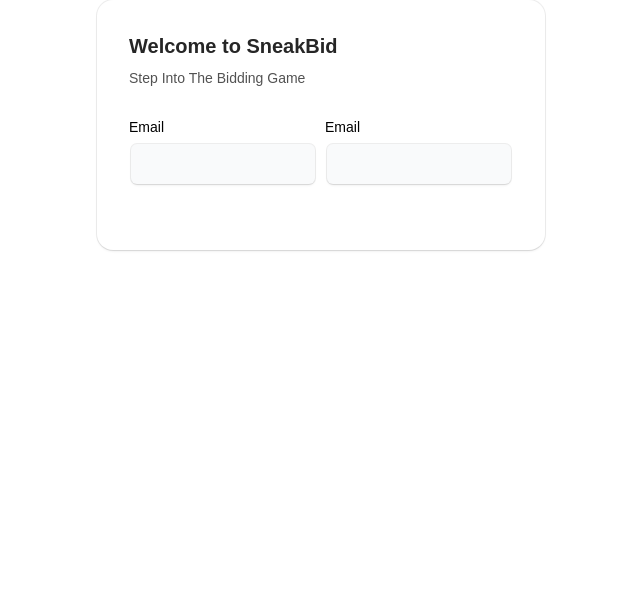
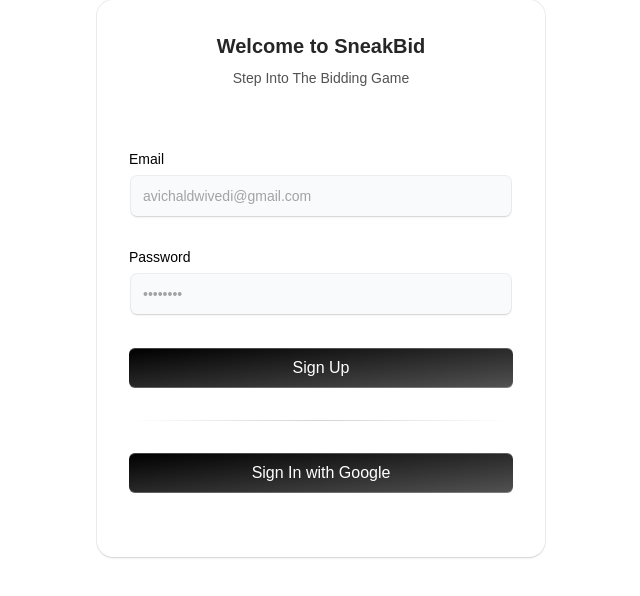
Before and after one commit to AvichalDwivedi2205/Sneak_fire_BAAS, a Next.js app: page / in a window 1280 px wide. Shown: the top 596 px of the page, without its empty margins (319-959 px from the left). Built offline with nearby package versions, Linux system fonts and the light colour scheme; no server answers.

Commit message:
Setting up authentication frontend and backend

```diff
--- a/components/auth/auth.tsx
+++ b/components/auth/auth.tsx
@@ -1,77 +1,94 @@
 "use client";
-import React, {useState} from "react";
+import React, { useState } from "react";
 import { Input } from "@/components/ui/input";
 import { Label } from "@/components/ui/label";
 import { cn } from "@/lib/utils";
-import {auth, googleProvider} from "@/config/firebase"
+import { auth, googleProvider } from "@/config/firebase";
 import {
   createUserWithEmailAndPassword,
   signInWithEmailAndPassword,
   signInWithPopup,
 } from "firebase/auth";
-import { div, form } from "framer-motion/client";
 import { IconBrandGoogle } from "@tabler/icons-react";
 
 const AuthForm = ({ isSignUp }: { isSignUp: boolean }) => {
   const [email, setEmail] = useState("");
-    const [password, setPassowrd] = useState("");
-    const [error, setError] = useState("")
+  const [password, setPassword] = useState("");
+  const [error, setError] = useState("");
 
-    const handleSubmit = async(e:React.FormEvent) => {
-        try{
-             if(isSignUp){
+  const handleSubmit = async (e: React.FormEvent) => {
+    e.preventDefault(); // Prevent the form from reloading the page
+    try {
+      if (isSignUp) {
         await createUserWithEmailAndPassword(auth, email, password);
-             }else{
-                signInWithEmailAndPassword(auth, email, password);
+      } else {
+        await signInWithEmailAndPassword(auth, email, password); // Add await here
       }
-        }catch(err: any){
+    } catch (err: any) {
       setError(err.message);
     }
-    }
+  };
 
-    const handleGoogleSignIn = async () => {
-        try{
+  const handleGoogleProvider = async () => {
+    try {
       await signInWithPopup(auth, googleProvider);
-        }catch (err: any){
+    } catch (err: any) {
       setError(err.message);
     }
-    }
+  };
 
   return (
     <div className="max-w-md w-full mx-auto rounded-none md:rounded-2xl p-4 md:p-8 shadow-input bg-white dark:bg-black">
-            <h2 className="font-bold text-xl text-neutral-800 dark:text-neutral-200">
+      <h2 className="text-center font-bold text-xl text-neutral-800 dark:text-neutral-200">
         Welcome to SneakBid
       </h2>
-            <p className="text-neutral-600 text-sm max-w-sm mt-2 dark:text-neutral-300">
+      <p className="text-center text-neutral-600 text-sm max-w-sm mt-2 dark:text-neutral-300">
         Step Into The Bidding Game
       </p>
+      {error && <p className="text-red-500 text-center">{error}</p>}
       <form className="my-8" onSubmit={handleSubmit}>
-            <div className="flex flex-col md:flex-row space-y-2 md:space-y-0 md:space-x-2 mb-4">
-                <LabelInputContainer>
+        <LabelInputContainer className="py-8">
           <Label htmlFor="email">Email</Label>
           <Input
             type="email"
             id="email"
             value={email}
             onChange={(e) => setEmail(e.target.value)}
+            placeholder="avichaldwivedi@gmail.com"
             required
           />
         </LabelInputContainer>
         <LabelInputContainer>
-                    <Label htmlFor="email">Email</Label>
+          <Label htmlFor="password">Password</Label>
           <Input
-                    type="email"
-                    id="email"
-                    value={email}
-                    onChange={(e) => setEmail(e.target.value)}
+            type="password"
+            id="password"
+            value={password}
+            onChange={(e) => setPassword(e.target.value)}
+            placeholder="••••••••"
             required
           />
         </LabelInputContainer>
-            </div>
+        <button
+          className="mt-8 bg-gradient-to-br relative group/btn from-black dark:from-zinc-900 dark:to-zinc-900 to-neutral-600 block dark:bg-zinc-800 w-full text-white rounded-md h-10 font-medium shadow-[0px_1px_0px_0px_#ffffff40_inset,0px_-1px_0px_0px_#ffffff40_inset] dark:shadow-[0px_1px_0px_0px_var(--zinc-800)_inset,0px_-1px_0px_0px_var(--zinc-800)_inset]"
+          type="submit"
+        >
+          {isSignUp ? "Sign Up" : "Sign In"}
+          <BottomGradient />
+        </button>
+        <div className="bg-gradient-to-r from-transparent via-neutral-300 dark:via-neutral-700 to-transparent my-8 h-[1px] w-full" />
+        <button
+          className="mt-8 bg-gradient-to-br relative group/btn from-black dark:from-zinc-900 dark:to-zinc-900 to-neutral-600 block dark:bg-zinc-800 w-full text-white rounded-md h-10 font-medium shadow-[0px_1px_0px_0px_#ffffff40_inset,0px_-1px_0px_0px_#ffffff40_inset] dark:shadow-[0px_1px_0px_0px_var(--zinc-800)_inset,0px_-1px_0px_0px_var(--zinc-800)_inset]"
+          type="button" // Type should be button for Google Sign-in
+          onClick={handleGoogleProvider}
+        >
+          Sign In with Google
+          <BottomGradient />
+        </button>
       </form>
     </div>
-    )
-}
+  );
+};
 
 const BottomGradient = () => {
   return (
@@ -96,4 +113,4 @@
   );
 };
 
-export default AuthForm
+export default AuthForm;
--- /dev/null
+++ b/lib/utils.ts
@@ -0,0 +1,6 @@
+import { ClassValue, clsx } from "clsx";
+import { twMerge } from "tailwind-merge";
+
+export function cn(...inputs: ClassValue[]) {
+  return twMerge(clsx(inputs));
+}
```
Lines whose indentation alone changed are shown as unchanged.
